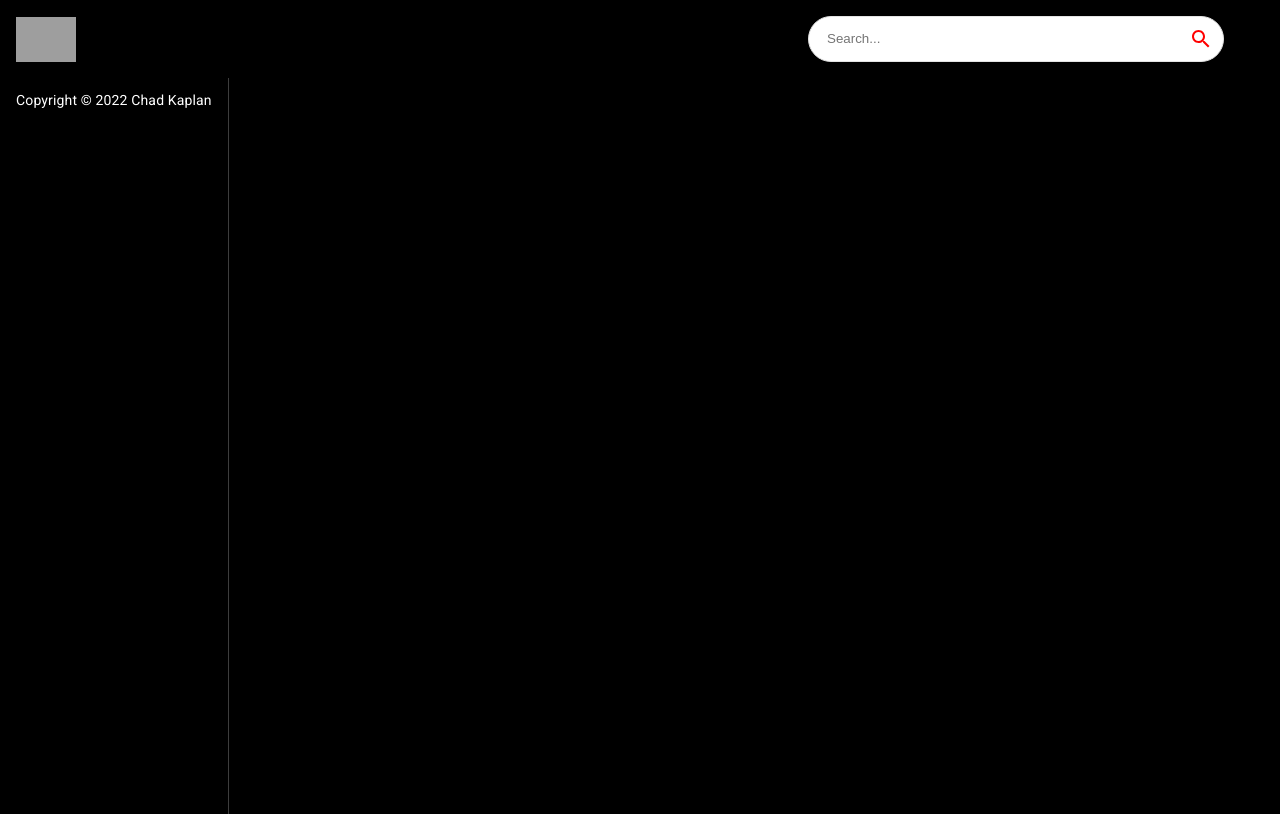
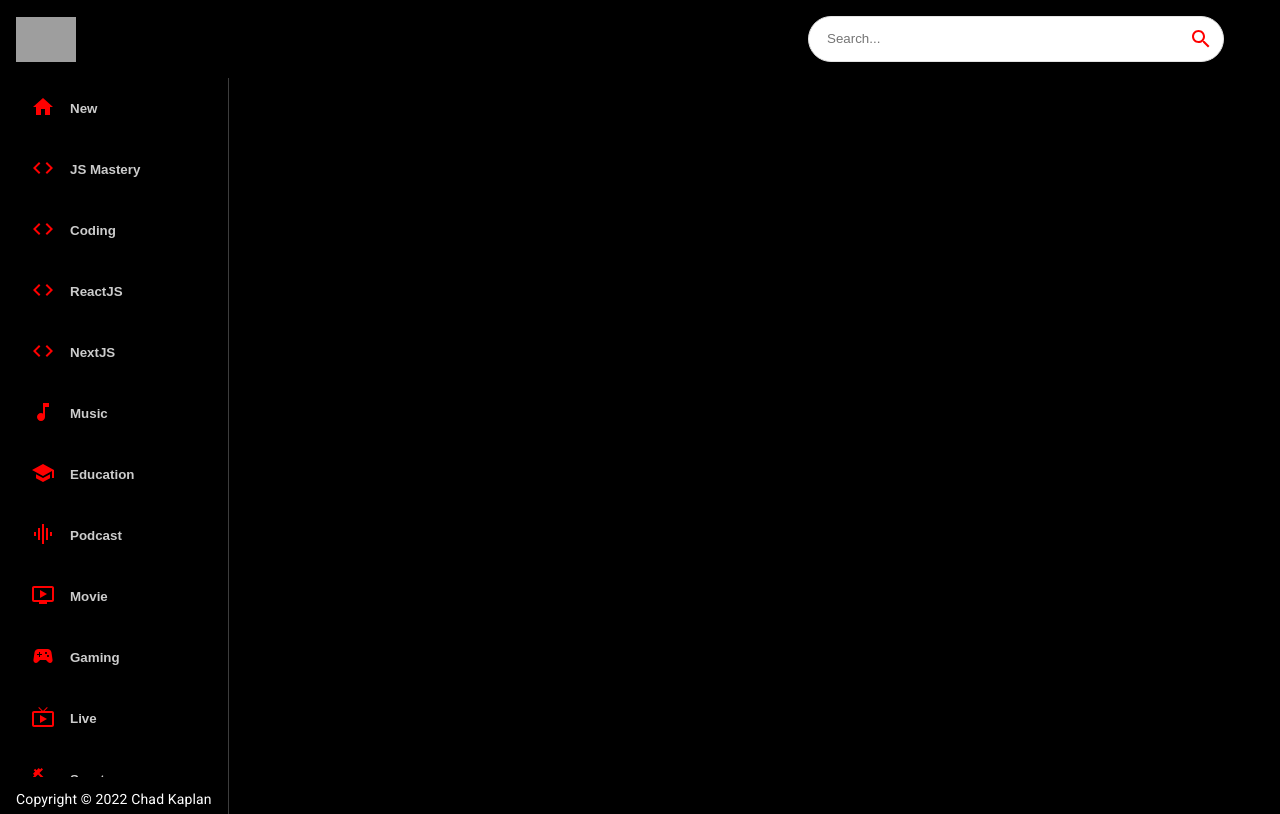
Before and after one commit to Chadkaplan/youtube-clone, a React (Create React App) app: page / in a window 1280 px wide. Built offline with nearby package versions, Linux system fonts and the light colour scheme; grey boxes are pictures that could not be loaded.

Commit message:
Added sidebar menu. Need to add functionality to the sidebar.

```diff
--- a/src/components/Feed.jsx
+++ b/src/components/Feed.jsx
@@ -1,6 +1,7 @@
 import React from "react";
 import { useState, useEffect } from "react";
 import { Box, Stack, Typography } from "@mui/material";
+import SideBar from "./Sidebar";
 
 const Feed = () => {
   return (
@@ -12,7 +13,12 @@
           px: { sx: 0, md: 2 },
         }}
       >
-        <Typography className="copyright" variant="body2" sx={{ mt: 1.5, color: "#fff", }}>
+        <SideBar />
+        <Typography
+          className="copyright"
+          variant="body2"
+          sx={{ mt: 1.5, color: "#fff" }}
+        >
           Copyright © 2022 Chad Kaplan
         </Typography>
       </Box>
--- a/src/components/Sidebar.jsx
+++ b/src/components/Sidebar.jsx
@@ -1,9 +1,36 @@
-import React from 'react'
+import React from "react";
+import { Stack } from "@mui/material";
 
-const Sidebar = () => {
-  return (
-    <div>Sidebar</div>
-  )
-}
+import { categories } from "../utils/constants";
 
-export default Sidebar
+const Categories = ({ selectedCategory, setSelectedCategory }) => (
+  <Stack
+    direction="row"
+    sx={{
+      overflowY: "auto",
+      height: { sx: "auto", md: "95%" },
+      flexDirection: { md: "column" },
+    }}
+  >
+    {categories.map((category) => (
+      <button
+        className="category-btn"
+        onClick={() => setSelectedCategory(category.name)}
+        style={{
+          background: category.name === selectedCategory && "#FC1503",
+          color: "white",
+        }}
+        key={category.name}
+      >
+        <span style={{ color: category.name === selectedCategory ? "white" : "red", marginRight: "15px" }}>
+          {category.icon}
+        </span>
+        <span style={{ opacity: category.name === selectedCategory ? "1" : "0.8" }}>
+          {category.name}
+        </span>
+      </button>
+    ))}
+  </Stack>
+);
+
+export default Categories;
```
